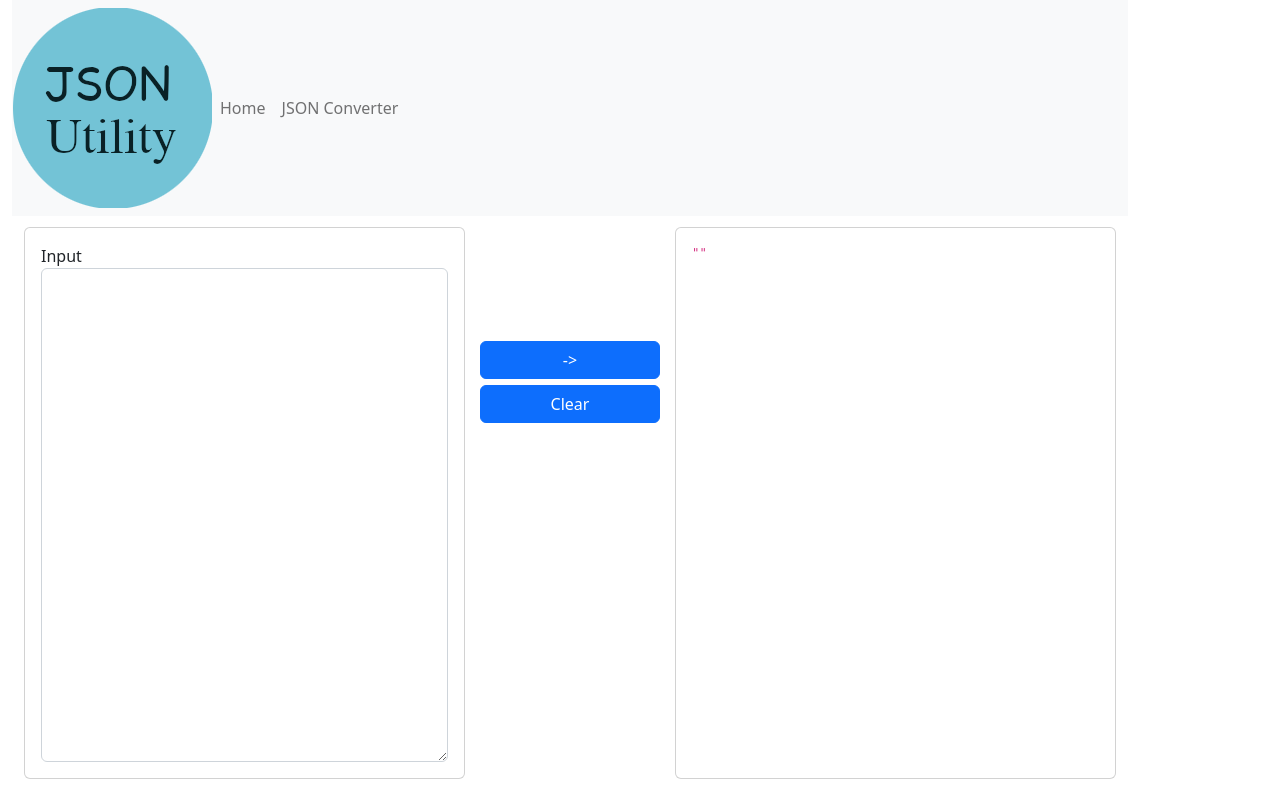
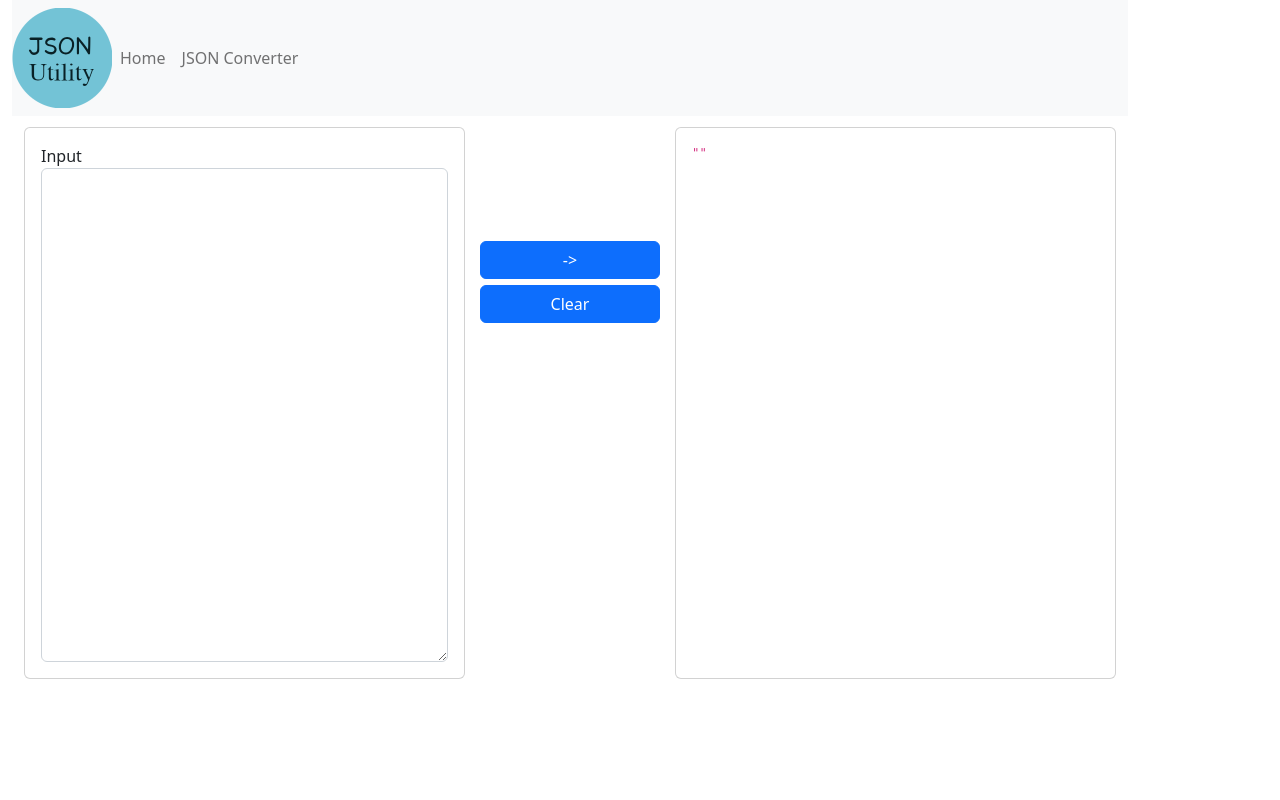
Before and after one commit to zishan02/BasicFormatter, an Angular app: page / in a window 1280 px wide. Built offline with nearby package versions, Linux system fonts and the light colour scheme.

Commit message:
added size of logo

```diff
--- a/src/app/jsonconverter/json-converter-header/json-converter-header.component.html
+++ b/src/app/jsonconverter/json-converter-header/json-converter-header.component.html
@@ -1,5 +1,5 @@
 <nav class="navbar navbar-expand-lg navbar-light bg-light">
-    <img src="assets/json.png" alt="JSON Utility">
+    <img src="assets/json.png" height="100" width="100" alt="JSON Utility">
 
     <button class="navbar-toggler" type="button" data-toggle="collapse" data-target="#navbarSupportedContent" aria-controls="navbarSupportedContent" aria-expanded="false" aria-label="Toggle navigation">
       <span class="navbar-toggler-icon"></span>
```
